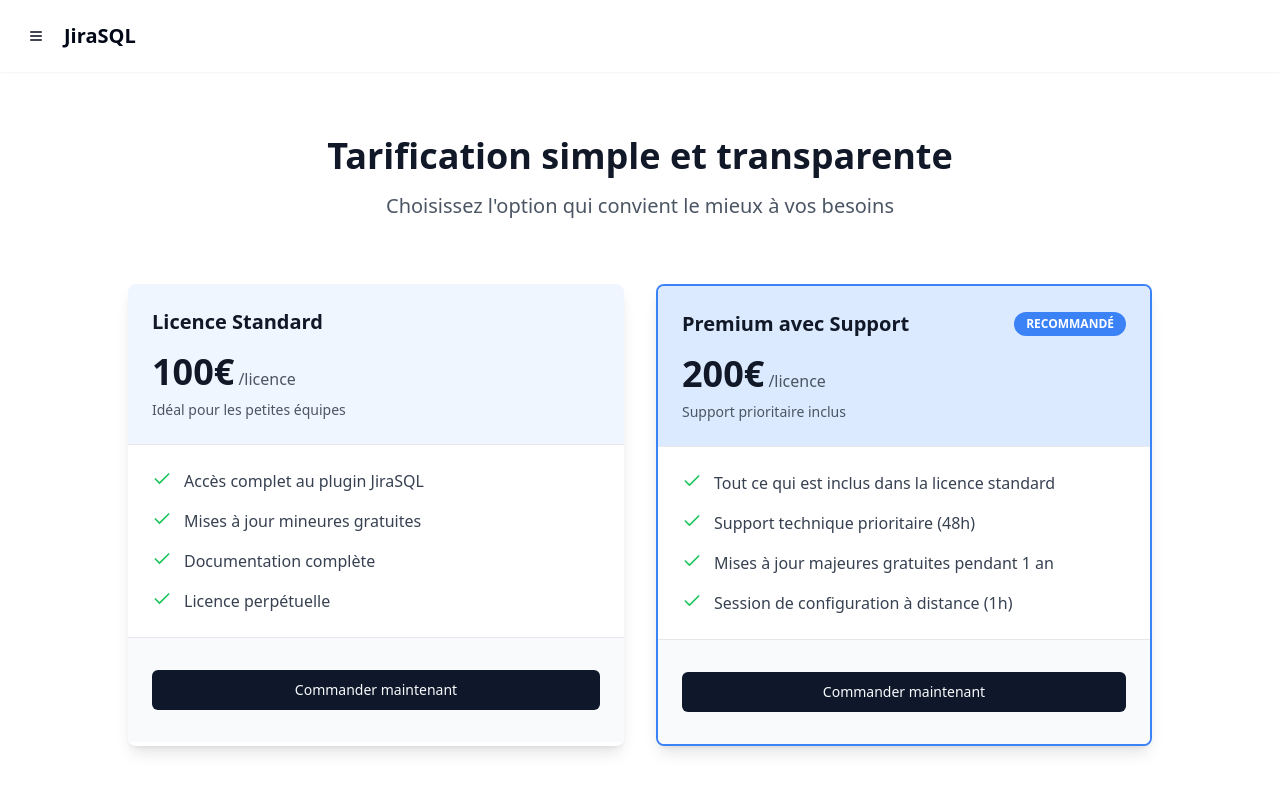
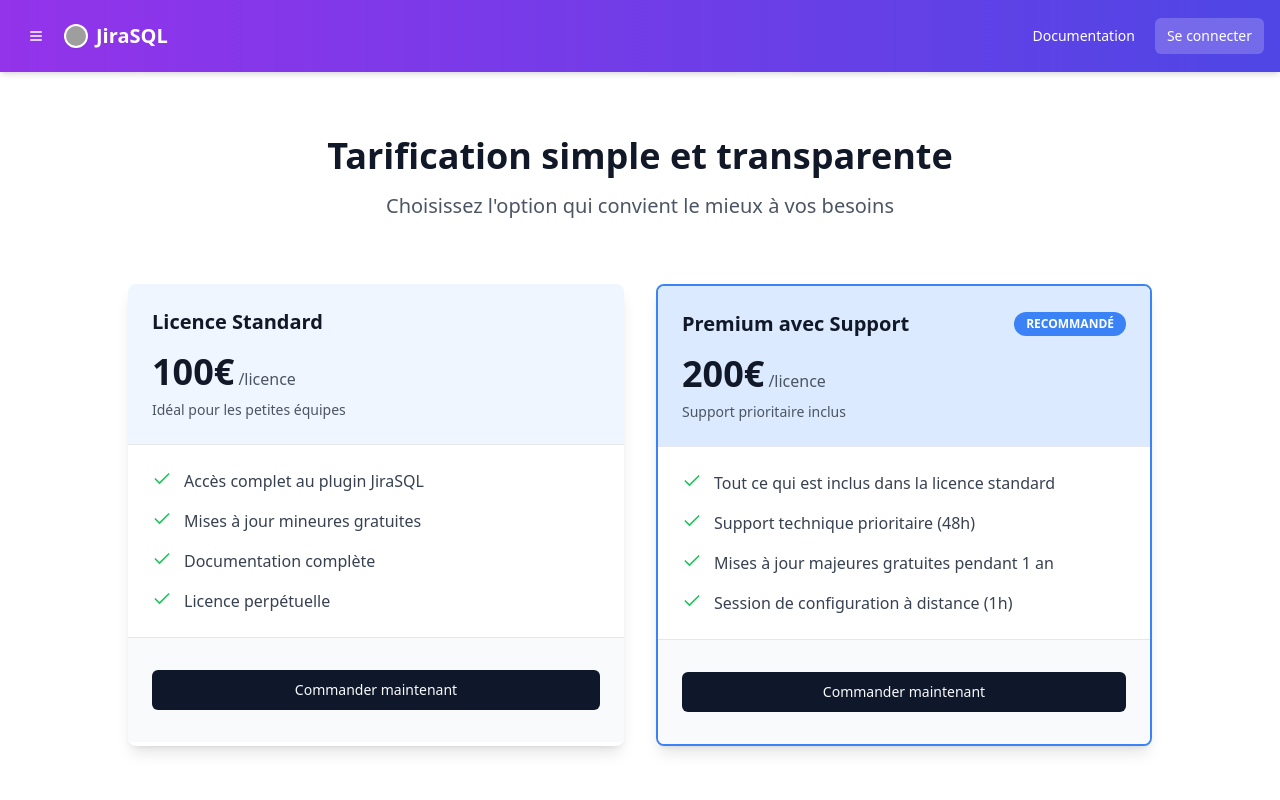
Before and after one commit to Juliodebano/jirasql-website-refresh, a React (Vite) app: page /pricing in a window 1280 px wide. Shown: the top 800 px of the page. Built offline with nearby package versions, Linux system fonts and the light colour scheme; grey boxes are pictures that could not be loaded.

Commit message:
Refactor: Improve header and sidebar design

```diff
--- a/src/components/layout/MainLayout.tsx
+++ b/src/components/layout/MainLayout.tsx
@@ -36,40 +36,42 @@ const MainLayout = ({ children }: MainLayoutProps) => {
     <SidebarProvider defaultOpen={false}>
       <div className="w-full min-h-screen flex">
         <Sidebar variant="sidebar" collapsible="offcanvas">
-          <SidebarHeader className="flex items-center justify-between px-4 py-2">
+          <SidebarHeader className="flex items-center justify-between px-4 py-3 bg-gradient-to-r from-purple-700 to-indigo-600">
             <div className="flex items-center gap-2">
-              <img
-                src="/logo-jirasql.png"
-                alt="JiraSQL Logo"
-                className="w-8 h-8"
-              />
-              <h2 className="font-bold text-lg">JiraSQL</h2>
+              <div className="bg-white rounded-full p-1 shadow-sm">
+                <img
+                  src="https://images.unsplash.com/photo-1488590528505-98d2b5aba04b?w=32&h=32&fit=crop"
+                  alt="JiraSQL Logo"
+                  className="w-7 h-7 rounded-full"
+                />
+              </div>
+              <h2 className="font-bold text-lg text-white">JiraSQL</h2>
             </div>
-            <SidebarTrigger />
+            <SidebarTrigger className="text-white hover:bg-white/20" />
           </SidebarHeader>
-          <SidebarContent>
+          <SidebarContent className="bg-gradient-to-b from-indigo-900/90 to-purple-900/90 text-white">
             <SidebarGroup>
               <SidebarMenu>
                 <SidebarMenuItem>
-                  <SidebarMenuButton asChild tooltip="Accueil">
+                  <SidebarMenuButton asChild tooltip="Accueil" className="hover:bg-white/10 text-white transition-colors">
                     <Link to="/">
-                      <Home />
+                      <Home className="text-purple-200" />
                       <span>Accueil</span>
                     </Link>
                   </SidebarMenuButton>
                 </SidebarMenuItem>
                 <SidebarMenuItem>
-                  <SidebarMenuButton asChild tooltip="Installation">
+                  <SidebarMenuButton asChild tooltip="Installation" className="hover:bg-white/10 text-white transition-colors">
                     <Link to="/installation">
-                      <Settings />
+                      <Settings className="text-purple-200" />
                       <span>Installation</span>
                     </Link>
                   </SidebarMenuButton>
                 </SidebarMenuItem>
                 <SidebarMenuItem>
-                  <SidebarMenuButton asChild tooltip="Prix">
+                  <SidebarMenuButton asChild tooltip="Prix" className="hover:bg-white/10 text-white transition-colors">
                     <Link to="/pricing">
-                      <DollarSign />
+                      <DollarSign className="text-purple-200" />
                       <span>Prix</span>
                     </Link>
                   </SidebarMenuButton>
@@ -80,17 +82,34 @@ const MainLayout = ({ children }: MainLayoutProps) => {
         </Sidebar>
         <SidebarInset>
           <div className="flex flex-col min-h-full">
-            <header className="bg-white shadow-sm p-4 flex items-center">
+            <header className="bg-gradient-to-r from-purple-600 to-indigo-600 shadow-md p-4 flex items-center">
               <Button
                 variant="ghost"
                 size="icon"
-                className="mr-2"
+                className="mr-2 text-white hover:bg-white/20"
                 onClick={handleToggleSidebar}
               >
                 <Menu className="h-5 w-5" />
                 <span className="sr-only">Menu</span>
               </Button>
-              <h1 className="text-xl font-semibold">JiraSQL</h1>
+              <div className="flex items-center">
+                <div className="bg-white rounded-full p-0.5 shadow-sm mr-2">
+                  <img
+                    src="https://images.unsplash.com/photo-1488590528505-98d2b5aba04b?w=24&h=24&fit=crop"
+                    alt="JiraSQL Logo"
+                    className="w-5 h-5 rounded-full"
+                  />
+                </div>
+                <h1 className="text-xl font-bold text-white">JiraSQL</h1>
+              </div>
+              <div className="ml-auto flex items-center gap-2">
+                <Button size="sm" variant="ghost" className="text-white hover:bg-white/20">
+                  Documentation
+                </Button>
+                <Button size="sm" variant="secondary" className="bg-white/20 hover:bg-white/30 text-white border-none">
+                  Se connecter
+                </Button>
+              </div>
             </header>
             <div className="flex-grow">
               {children}
--- a/src/index.css
+++ b/src/index.css
@@ -1,3 +1,4 @@
+
 @tailwind base;
 @tailwind components;
 @tailwind utilities;
@@ -34,19 +35,19 @@
 
     --radius: 0.5rem;
 
-    --sidebar-background: 0 0% 98%;
+    --sidebar-background: 260 60% 15%;
 
-    --sidebar-foreground: 240 5.3% 26.1%;
+    --sidebar-foreground: 240 5.3% 96%;
 
     --sidebar-primary: 240 5.9% 10%;
 
     --sidebar-primary-foreground: 0 0% 98%;
 
-    --sidebar-accent: 240 4.8% 95.9%;
+    --sidebar-accent: 260 50% 20%;
 
-    --sidebar-accent-foreground: 240 5.9% 10%;
+    --sidebar-accent-foreground: 240 5.9% 98%;
 
-    --sidebar-border: 220 13% 91%;
+    --sidebar-border: 260 40% 25%;
 
     --sidebar-ring: 217.2 91.2% 59.8%;
   }
@@ -79,13 +80,13 @@
     --border: 217.2 32.6% 17.5%;
     --input: 217.2 32.6% 17.5%;
     --ring: 212.7 26.8% 83.9%;
-    --sidebar-background: 240 5.9% 10%;
+    --sidebar-background: 260 60% 15%;
     --sidebar-foreground: 240 4.8% 95.9%;
     --sidebar-primary: 224.3 76.3% 48%;
     --sidebar-primary-foreground: 0 0% 100%;
-    --sidebar-accent: 240 3.7% 15.9%;
+    --sidebar-accent: 260 50% 20%;
     --sidebar-accent-foreground: 240 4.8% 95.9%;
-    --sidebar-border: 240 3.7% 15.9%;
+    --sidebar-border: 260 40% 25%;
     --sidebar-ring: 217.2 91.2% 59.8%;
   }
 }
@@ -99,3 +100,9 @@
     @apply bg-background text-foreground;
   }
 }
+
+@layer components {
+  .purple-gradient {
+    @apply bg-gradient-to-r from-purple-700 to-indigo-600;
+  }
+}
```
